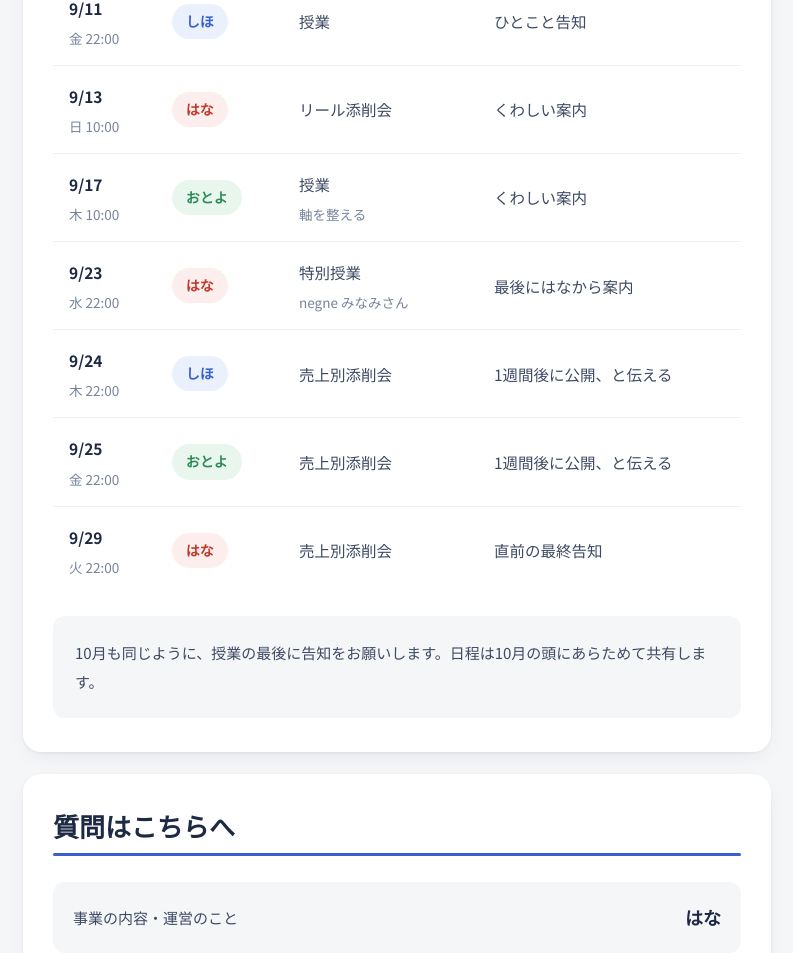
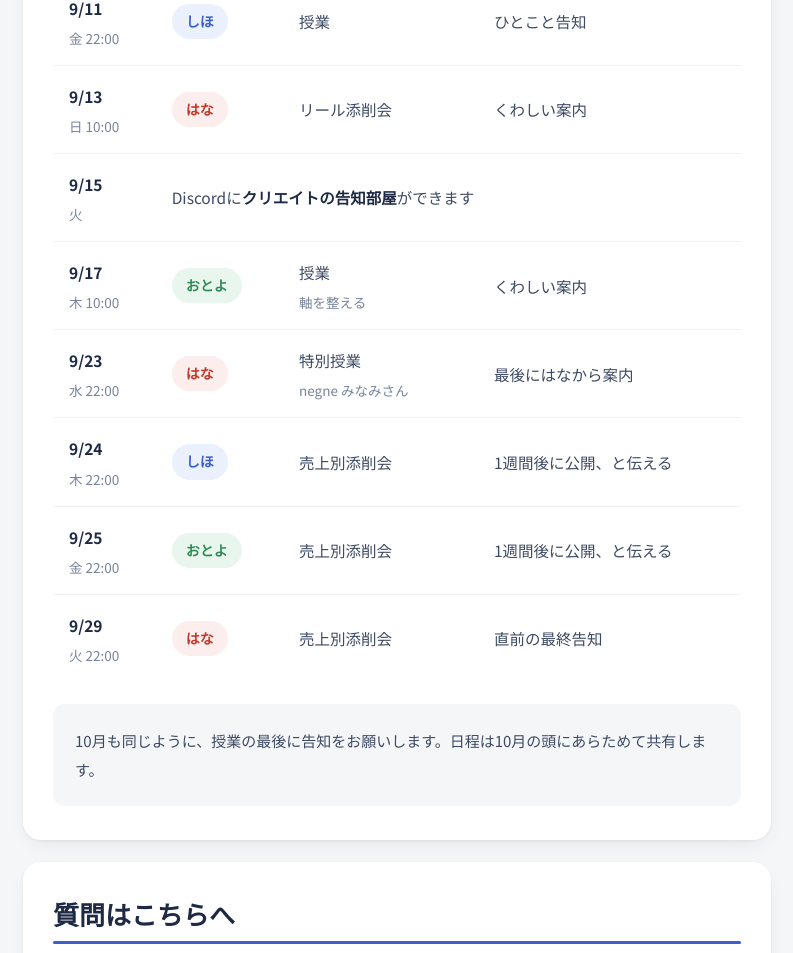
Before and after one commit to kujirarara8/rmc-docs, a plain HTML site: page create.html in a window 1280 px wide. Shown: the part 2578-3531 px from the top of the page, without its empty margins (243-1036 px from the left). Drawn offline with Linux system fonts and the light colour scheme.

Commit message:
Add files via upload

```diff
--- a/create.html
+++ b/create.html
@@ -343,6 +343,10 @@
             <td>くわしい案内</td>
           </tr>
           <tr>
+            <th>9/15 <span class="sub">火</span></th>
+            <td colspan="3">Discordに<b>クリエイトの告知部屋</b>ができます</td>
+          </tr>
+          <tr>
             <th>9/17 <span class="sub">木 10:00</span></th>
             <td><span class="who otoyo">おとよ</span></td>
             <td>授業<span class="sub">軸を整える</span></td>
```
